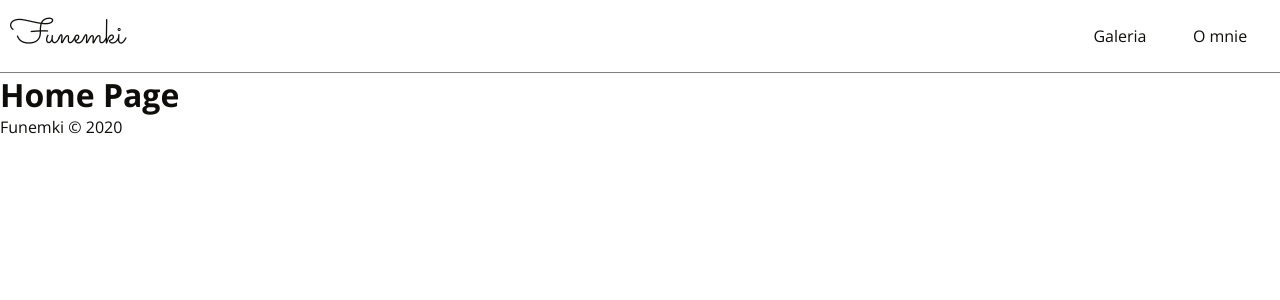
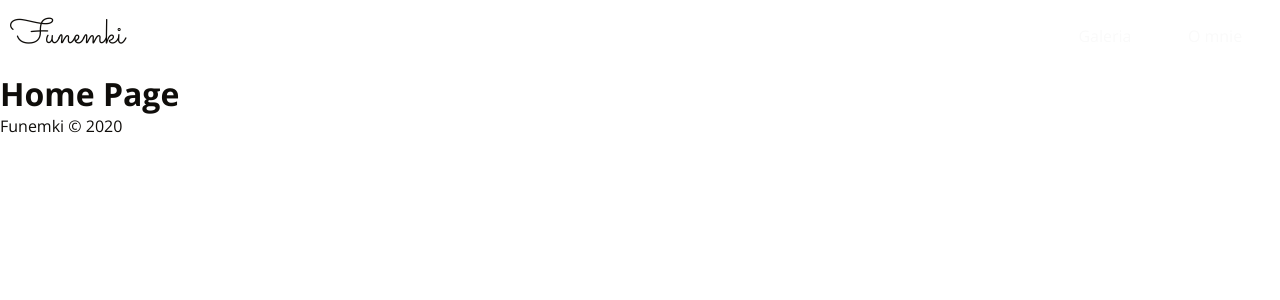
Before and after one commit to michalswiatlowski/online-shop, a Vue app in the folder client/: page / in a window 1280 px wide. Shown: the top 300 px of the page. Built offline with nearby package versions, Linux system fonts and the light colour scheme.

Commit message:
change to mobile first and add current route link style

```diff
--- a/client/src/assets/css/global.css
+++ b/client/src/assets/css/global.css
@@ -3,6 +3,8 @@
   --subFont: 'Sacramento', cursive;
   --black: rgb(15, 13, 10);
   --white: rgb(250, 250, 250);
+  --grey: rgb(68, 68, 68);
+  --lightgrey: rgb(128, 128, 128);
 }
 
 html {
@@ -23,6 +25,7 @@ html {
 body {
   overflow-x: hidden;
   width: 100vw;
+  min-height: 100vh;
 }
 
 ul,
--- a/client/src/components/HeaderComponent.vue
+++ b/client/src/components/HeaderComponent.vue
@@ -1,5 +1,5 @@
 <template>
-  <div class="nav">
+  <nav class="nav">
     <span class="logo" @click="hideMenu">
       <router-link to="/">Funemki</router-link>
     </span>
@@ -16,7 +16,7 @@
         <span class="hamburger__inner"></span>
       </span>
     </button>
-  </div>
+  </nav>
 </template>
 
 <script>
@@ -35,11 +35,11 @@ export default {
     },
   },
   mounted() {
-    document.addEventListener('click', ()=> {
-    if (this.isActive == true) {
-      this.hideMenu();
-    }
-      });
+    document.addEventListener('click', () => {
+      if (this.isActive == true) {
+        this.hideMenu();
+      }
+    });
   },
 };
 </script>
@@ -50,7 +50,6 @@ export default {
   align-items: center;
   justify-content: space-between;
   padding: 10px;
-  border-bottom: 1px solid grey;
 }
 
 .logo {
@@ -59,23 +58,59 @@ export default {
 }
 
 .nav-list {
-  display: flex;
-  justify-content: center;
-  align-items: center;
+  position: absolute;
+  display: block;
+  background-color: rgba(38, 84, 133, 0.74);
+  z-index: 1;
+  height: 0;
+  width: 0;
+  right: 0;
+  top: 0;
+  border-radius: 50%;
+  overflow: hidden;
+  transition: all 0.4s cubic-bezier(0.68, -0.55, 0.265, 1.55);
 }
 
 .nav-list__item {
-  width: 100px;
   text-align: center;
+  display: block;
+  width: auto;
+  float: right;
+  margin: 3px;
+  opacity: 0;
+  transition: all 0.4s cubic-bezier(0.68, -0.55, 0.265, 1.55);
 }
 
 .nav-list__item a {
+  display: block;
   padding: 5px 10px;
+  color: var(--white);
+}
+
+.nav-list__item .router-link-active {
+  color: var(--white);
+  border-bottom: 1px solid var(--white);
+}
+
+.nav-active {
+  height: 400px;
+  width: 400px;
+  right: -160px;
+  top: -160px;
+}
+
+.nav-active > .nav-list__item:first-child {
+  margin-top: 220px;
+}
+
+.nav-active > .nav-list__item {
+  margin-right: 160px;
+  opacity: 1;
 }
 
 .hamburger {
   padding: 5px;
-  display: none;
+  display: inline-block;
   z-index: 2;
 }
 
@@ -130,50 +165,41 @@ export default {
   background-color: transparent;
 }
 
-@media (max-width: 768px) {
+@media (min-width: 768px) {
   .hamburger {
-    display: inline-block;
+    display: none;
   }
 
   .nav-list {
-    position: absolute;
-    display: block;
-    background-color: rgba(38, 84, 133, 0.74);
-    color: var(--white);
-    z-index: 1;
-    height: 0;
-    width: 0;
-    right: 0;
-    top: 0;
-    border-radius: 50%;
-
-    overflow: hidden;
-    transition: all 0.4s cubic-bezier(0.68, -0.55, 0.265, 1.55);
+    position: static;
+    overflow: auto;
+    border-radius: 0%;
+    display: flex;
+    justify-content: center;
+    align-items: center;
+    width: auto;
+    height: auto;
+    background-color: transparent;
+  }
+  .nav-list__item {
+    width: 104px;
+    opacity: 1;
   }
 
-  .nav-list__item {
-    display: block;
-    width: auto;
-    padding: 5px;
-    float: right;
-    opacity: 0;
-    transition: all 0.4s cubic-bezier(0.68, -0.55, 0.265, 1.55);
+  .nav-list__item a {
+    color: var(--lightgrey);
+    border-bottom: 1px solid transparent;
+    transition: 0.2s ease-in-out;
   }
 
-  .nav-active {
-    height: 400px;
-    width: 400px;
-    right: -160px;
-    top: -160px;
+  .nav-list__item .router-link-active {
+    color: var(--grey);
+    border-bottom-color: var(--grey);
   }
 
-  .nav-active > .nav-list__item:first-child {
-    margin-top: 220px;
-  }
-
-  .nav-active > .nav-list__item {
-    margin-right: 160px;
-    opacity: 1;
+  .nav-list__item:hover a {
+    color: var(--grey);
+    transition: 0.2s ease-in-out;
   }
 }
 </style>
```
